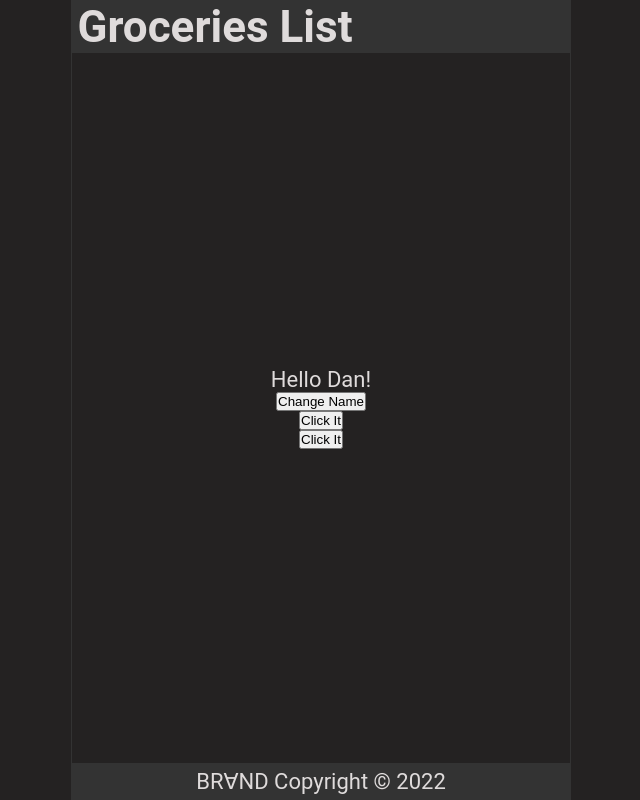
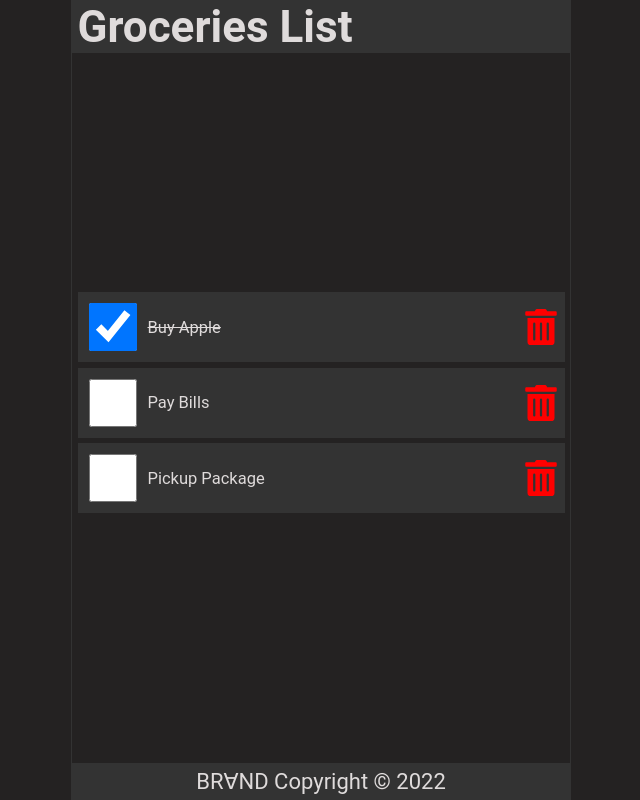
Before and after one commit to peakacode/react-basic, a React (Create React App) app: page / in a window 1280 px wide. Shown: the whole page, without its empty margins (319-959 px from the left). Built offline with nearby package versions, Linux system fonts and the light colour scheme.

Commit message:
07 List & Keys

```diff
--- a/package.json
+++ b/package.json
@@ -8,6 +8,7 @@
     "@testing-library/user-event": "^13.5.0",
     "react": "^18.2.0",
     "react-dom": "^18.2.0",
+    "react-icons": "^4.4.0",
     "react-scripts": "5.0.1",
     "web-vitals": "^2.1.4"
   },
--- a/src/Content.js
+++ b/src/Content.js
@@ -1,32 +1,63 @@
-import { useState } from 'react'
+import { useState } from 'react';
+import { FaTrashAlt } from 'react-icons/fa';
 
 const Content = () => {
-  const [name, setName] = useState('Dan')
-  const [count, setCount] = useState(0)
+  const [items, setItems] = useState([
+    {
+      id: 1,
+      checked: true,
+      item: "Buy Apple"
+    },
+    {
+      id: 2,
+      checked: false,
+      item: "Pay Bills"
+    },
+    {
+      id: 3,
+      checked: false,
+      item: "Pickup Package"
+    }
+  ])
 
-  const handleNameChange = () => {
-    const names = ['Dan', 'Jenny', 'Lloyd']
-    const int = Math.floor(Math.random() * 3);
-    setName(names[int]);
+  const handleCheck = (id) => {
+    const listItems = items.map((item) => item.id === id ? {...item, checked: !item.checked } : item);
+    setItems(listItems);
+    localStorage.setItem('shoppinglist', JSON.stringify(listItems));
   }
 
-  const handleClick = () => {
-    setCount(count + 1)
-    setCount(count + 1)
-    console.log(count)
-  }
-
-  const handleClick2 = (name) => {
-    console.log(count)
+  const  handleDelete = (id) => {
+    const listItems = items.filter((item) => item.id !== id);
+    setItems(listItems);
+    localStorage.setItem('shoppinglist', JSON.stringify(listItems));
   }
 
   return (
     <main>
-      <p onDoubleClick={handleClick}>Hello {name}!</p>
-
-      <button onClick={handleNameChange}>Change Name</button>
-      <button onClick={handleClick}>Click It</button>
-      <button onClick={handleClick2}>Click It</button>
+      {items.length ? (
+        <ul>
+          {items.map((item) => (
+            <li className="item" key={item.id}>
+              <input
+                type="checkbox"
+                onChange={() => handleCheck(item.id)}
+                checked={item.checked}
+              />
+              <label
+                style={(item.checked) ? { textDecoration: 'line-through'} : null}
+                onDoubleClick={() => handleCheck(item.id)}
+              >{item.item}</label>
+              <FaTrashAlt
+                onClick={() => handleDelete(item.id)}
+                role="button"
+                tabIndex="0"
+              />
+            </li>
+          ))}
+        </ul>
+      ) : (
+        <p style={{ marginTop: '2rem'}}>Your list is empty</p>
+      )}
     </main>
   )
 }
--- a/src/index.css
+++ b/src/index.css
@@ -57,3 +57,63 @@
   display: grid;
   place-content: center;
 }
+
+ul {
+  width: 100%;
+  list-style: none;
+  padding: 0 0.25rem 0.25rem;
+}
+
+ul li::before {
+  content: "\200B";
+}
+
+.item {
+  display: flex;
+  justify-content: flex-start;
+  align-items: center;
+  padding: 0.5rem 0 0.5rem 0.5rem;
+  margin: 0.25rem 0;
+  background-color: #333;
+}
+
+.item:first-child {
+  margin: 0;
+}
+
+.item input[type="checkbox"] {
+  text-align: center;
+  width: 2.5rem;
+  width: 48px;
+  min-width: 48px;
+  height: 2.5rem;
+  height: 48px;
+  min-height: 48px;
+  cursor: pointer;
+  margin-right: 0.5rem;
+  background-color: red;
+}
+
+.item input[type="checkbox"]:focus + label {
+  text-decoration: underline;
+}
+
+.item > label {
+  font-size: 0.75rem;
+  flex-grow: 1;
+}
+
+.item svg {
+  width: 48px;
+  min-width: 48px;
+  height: 36px;
+  font-size: 1rem;
+  color: red;
+  cursor: pointer;
+}
+
+.item svg:focus,
+.item svg:hover {
+  color: red;
+  outline: none;
+}
```
Also changed, not shown: 1 other file (tests, documents, lock files or other folders).
